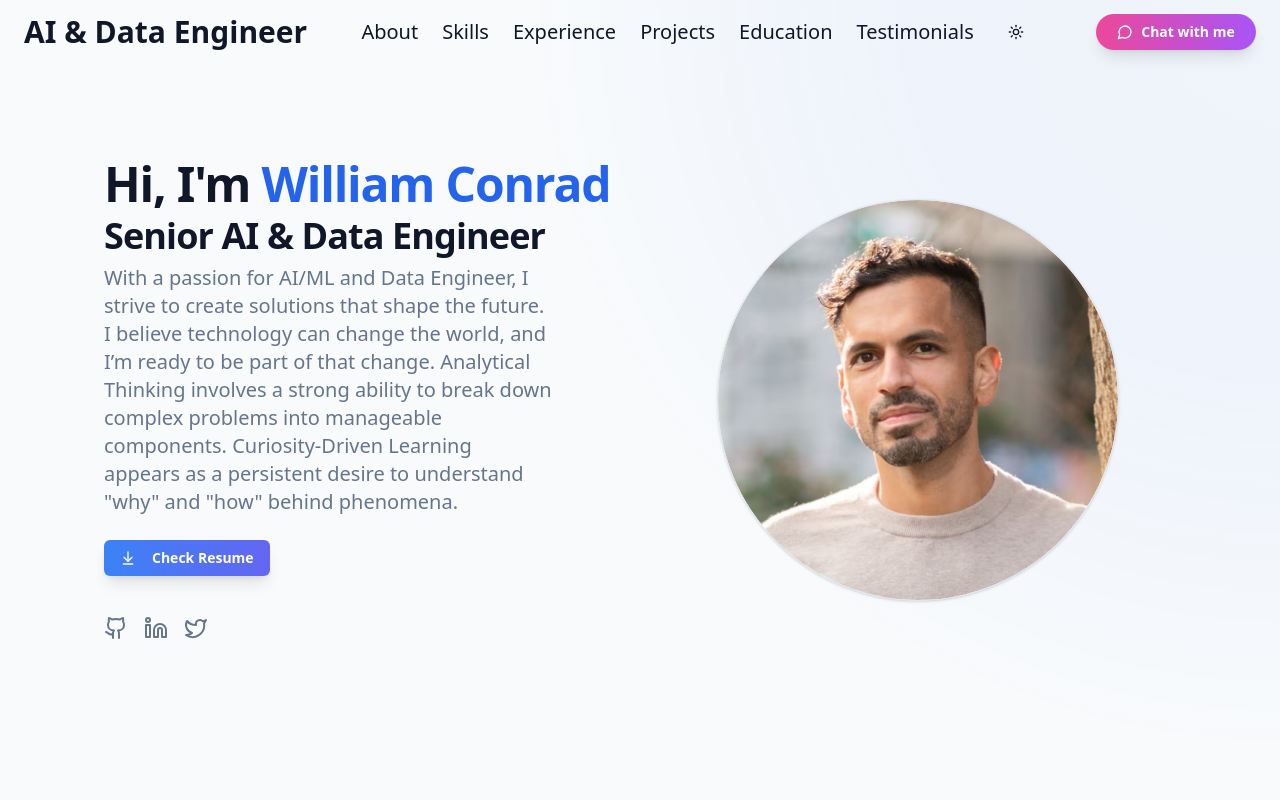
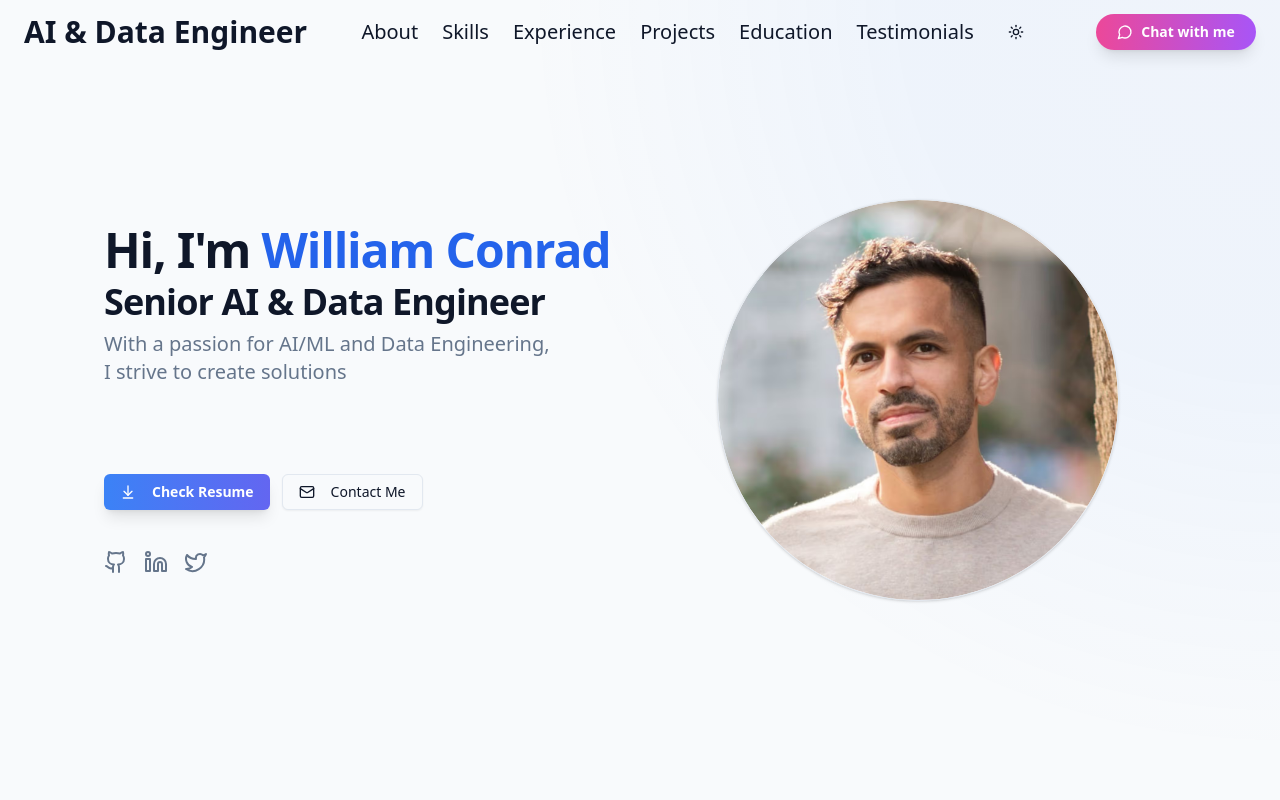
Before and after one commit to fullmax0111/portfolio, a Next.js app: page / in a window 1280 px wide. Shown: the top 800 px of the page. Built offline with nearby package versions, Linux system fonts and the light colour scheme.

Commit message:
add typing animation

```diff
--- a/package.json
+++ b/package.json
@@ -26,6 +26,7 @@
     "next-themes": "^0.4.6",
     "react": "^18.3.1",
     "react-dom": "^18.3.1",
+    "react-type-animation": "^3.2.0",
     "serve": "^14.2.4",
     "tailwind-merge": "^3.0.1",
     "tailwindcss-animate": "^1.0.7"
--- a/src/components/sections/about.tsx
+++ b/src/components/sections/about.tsx
@@ -4,6 +4,7 @@ import Image from "next/image"
 import { Button } from "@/components/ui/button"
 import { Card, CardContent } from "@/components/ui/card"
 import { ArrowDownToLine, Github, Linkedin, Mail, Twitter } from "lucide-react"
+import { TypeAnimation } from 'react-type-animation'
 
 export function AboutSection() {
   const downloadResume = () => {
@@ -22,14 +23,29 @@ export function AboutSection() {
             <h2 className="text-3xl md:text-4xl font-bold tracking-tight">
               Senior AI & Data Engineer
             </h2>
-            <p className="text-xl text-muted-foreground max-w-md mt-4">
-            With a passion for AI/ML and Data Engineer, I strive to create solutions that shape the future. I believe technology can change the world, and I’m ready to be part of that change. Analytical Thinking involves a strong ability to break down complex problems into manageable components. Curiosity-Driven Learning appears as a persistent desire to understand "why" and "how" behind phenomena.
-            </p>
+            <div className="text-xl text-muted-foreground max-w-md mt-4 min-h-[120px]">
+              <TypeAnimation
+                sequence={[
+                  "With a passion for AI/ML and Data Engineering, I strive to create solutions that shape the future.",
+                  1000,
+                  "I believe technology can change the world, and I'm ready to be part of that change.",
+                  1000,
+                  "Analytical Thinking involves breaking down complex problems into manageable components.",
+                  1000,
+                  "Curiosity-Driven Learning drives my desire to understand the 'why' and 'how' behind phenomena.",
+                  1000,
+                ]}
+                wrapper="p"
+                speed={50}
+                repeat={Infinity}
+                className="text-xl text-muted-foreground"
+              />
+            </div>
           </div>
 
           <div className="flex flex-wrap gap-3">
-          <Button
-              variant="default"
+            <Button
+              asChild
               className="
                 bg-gradient-to-r from-blue-500 to-indigo-500
                 text-white font-semibold
@@ -38,7 +54,6 @@ export function AboutSection() {
                 hover:scale-105
                 shadow-lg
               "
-              asChild
             >
               <a
                 href="/WILLIAM CONRAD.pdf"
@@ -49,16 +64,16 @@ export function AboutSection() {
                 <ArrowDownToLine className="mr-2 h-4 w-4" /> Check Resume
               </a>
             </Button>
-            {/* <Button variant="outline" asChild>
+            <Button variant="outline" asChild>
               <a href="mailto:fullmax0111@gmail.com">
                 <Mail className="mr-2 h-4 w-4" /> Contact Me
               </a>
-            </Button> */}
+            </Button>
           </div>
 
           <div className="flex gap-4 pt-4">
             <a
-              href="https://github.com"
+              href="https://github.com/fullmax0111"
               target="_blank"
               rel="noopener noreferrer"
               className="text-muted-foreground hover:text-foreground transition-colors"
```
Also changed, not shown: 1 other file (tests, documents, lock files or other folders).
